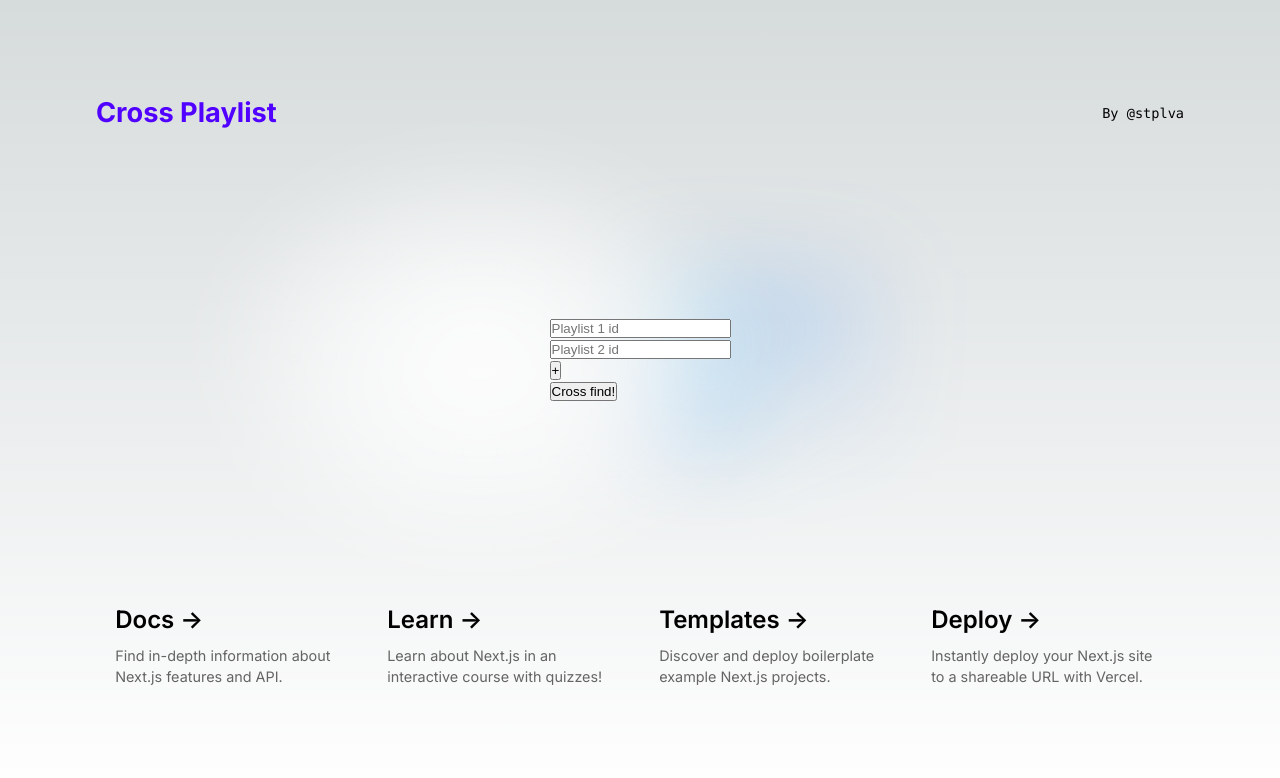
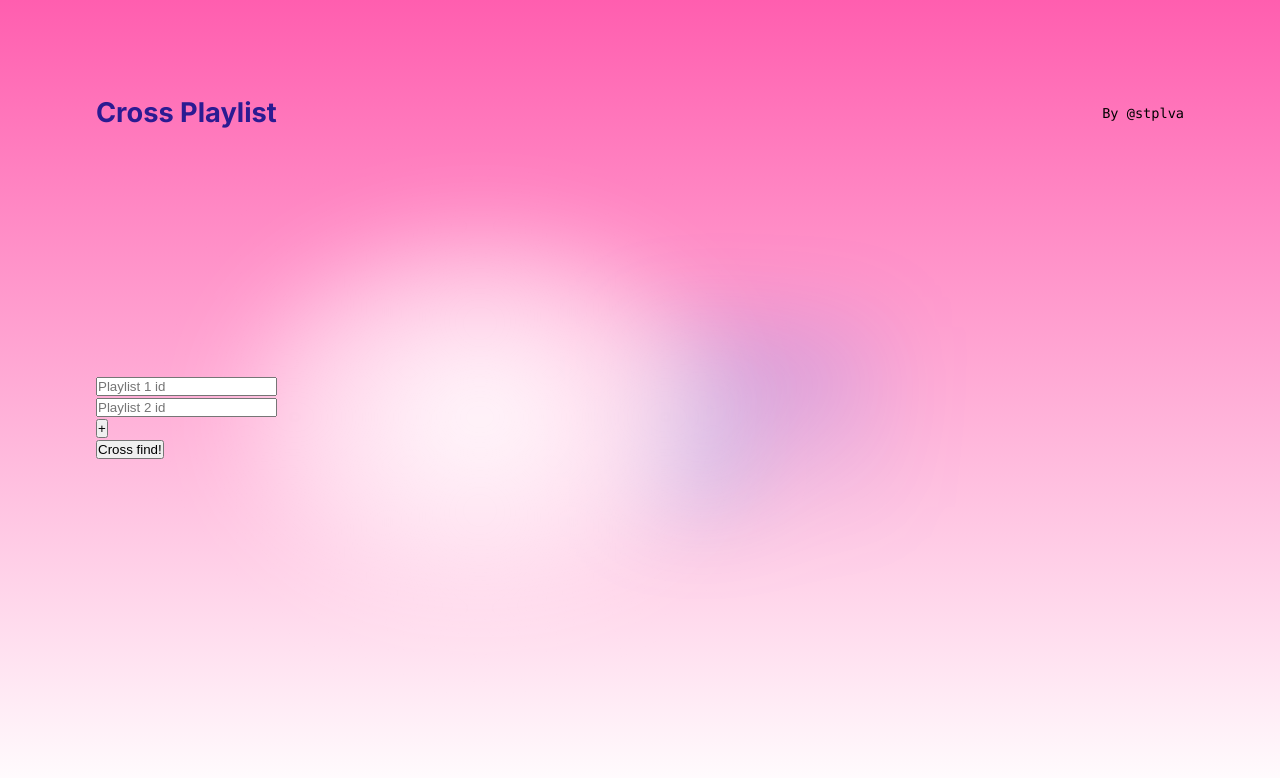
Before and after one commit to stplva/cross-playlist, a Next.js app: page / in a window 1280 px wide. Shown: the top 778 px of the page. Built offline with nearby package versions, Linux system fonts and the light colour scheme.

Commit message:
styles + improve error handling

```diff
--- a/src/pages/api/playlists/cross.ts
+++ b/src/pages/api/playlists/cross.ts
@@ -16,7 +16,7 @@ export default async function handler(
     logger.error(
       `Bad request: no or <2 playlists in query ${JSON.stringify(req.query)}`
     )
-    return res.status(400)
+    return res.status(400).json({})
   }
 
   const result = await findCrossPlaylist(playlistIds)
--- a/src/pages/index.tsx
+++ b/src/pages/index.tsx
@@ -46,7 +46,7 @@ export default function Home() {
   ) => {
     e.preventDefault()
     try {
-      setPlaylistState({ ...playlistState, loading: true })
+      setPlaylistState({ ...emptyPlaylistState, loading: true })
       const res = await fetch(
         `/api/playlists/cross?p=${inputFields.join(',')}`,
         {
@@ -61,11 +61,11 @@ export default function Home() {
           noData: response.length === 0,
         })
       } else {
-        console.log('res', res)
+        throw new Error('Bad Request')
       }
     } catch (e: any) {
       reset()
-      setPlaylistState({ ...playlistState, errorMessage: e.message })
+      setPlaylistState({ ...emptyPlaylistState, errorMessage: e.message })
     }
   }
 
@@ -116,7 +116,7 @@ export default function Home() {
             {inputFields.map((playlistId, index) => {
               return (
                 <div
-                  className="flex content-center mb-2 gap-4"
+                  className={`flex content-center mb-2 gap-4 ${styles.inputFields}`}
                   key={`div-${index}`}
                 >
                   <input
@@ -127,15 +127,14 @@ export default function Home() {
                     name="playlistId"
                     value={playlistId}
                     onChange={(e) => handleFormChange(index, e)}
-                  ></input>
+                  />
                   {playlistId && (
                     <a
                       href={`https://open.spotify.com/playlist/${playlistId}`}
                       target="_blank"
                       rel="noreferrer"
-                      className="underline"
                     >
-                      open playlist
+                      Open it <span>-&gt;</span>
                     </a>
                   )}
                   {/* {() => fetchApi(`/playlist/${playlistId}`)} */}
@@ -147,7 +146,7 @@ export default function Home() {
             </button>
             <div className="flex mt-4 gap-4">
               <button
-                onClick={handleFormSubmit}
+                type="submit"
                 className="block px-4 py-2 rounded-md bg-light-blue font-bold text-md text-red"
               >
                 Cross find!
@@ -185,7 +184,7 @@ export default function Home() {
                         rel="noreferrer"
                         className="underline"
                       >
-                        {track.artists.map((a) => a.name).join(',')} -{' '}
+                        {track.artists.map((a) => a.name).join(', ')} -{' '}
                         {track.name}
                       </a>
                     </li>
@@ -197,66 +196,10 @@ export default function Home() {
               )}
             </ul>
           </div>
-          {playlistState.errorMessage && <p>{playlistState.errorMessage}</p>}
         </div>
 
-        <div className={styles.grid}>
-          <a
-            href="https://nextjs.org/docs?utm_source=create-next-app&utm_medium=default-template&utm_campaign=create-next-app"
-            className={styles.card}
-            target="_blank"
-            rel="noopener noreferrer"
-          >
-            <h2>
-              Docs <span>-&gt;</span>
-            </h2>
-            <p>
-              Find in-depth information about Next.js features and&nbsp;API.
-            </p>
-          </a>
-
-          <a
-            href="https://nextjs.org/learn?utm_source=create-next-app&utm_medium=default-template&utm_campaign=create-next-app"
-            className={styles.card}
-            target="_blank"
-            rel="noopener noreferrer"
-          >
-            <h2>
-              Learn <span>-&gt;</span>
-            </h2>
-            <p>
-              Learn about Next.js in an interactive course with&nbsp;quizzes!
-            </p>
-          </a>
-
-          <a
-            href="https://vercel.com/templates?framework=next.js&utm_source=create-next-app&utm_medium=default-template&utm_campaign=create-next-app"
-            className={styles.card}
-            target="_blank"
-            rel="noopener noreferrer"
-          >
-            <h2>
-              Templates <span>-&gt;</span>
-            </h2>
-            <p>
-              Discover and deploy boilerplate example Next.js&nbsp;projects.
-            </p>
-          </a>
-
-          <a
-            href="https://vercel.com/new?utm_source=create-next-app&utm_medium=default-template&utm_campaign=create-next-app"
-            className={styles.card}
-            target="_blank"
-            rel="noopener noreferrer"
-          >
-            <h2>
-              Deploy <span>-&gt;</span>
-            </h2>
-            <p>
-              Instantly deploy your Next.js site to a shareable URL
-              with&nbsp;Vercel.
-            </p>
-          </a>
+        <div>
+          {playlistState.errorMessage && <p>{playlistState.errorMessage}</p>}
         </div>
       </main>
     </>
--- a/src/styles/Home.module.css
+++ b/src/styles/Home.module.css
@@ -8,9 +8,9 @@
 }
 
 .description {
-  display: inherit;
-  justify-content: inherit;
-  align-items: inherit;
+  display: flex;
+  justify-content: space-between;
+  align-items: center;
   font-size: 0.85rem;
   max-width: var(--max-width);
   width: 100%;
@@ -26,7 +26,7 @@
 }
 
 .description h1 {
-  color: #5101ff;
+  color: var(--heading);
 }
 
 .code {
@@ -34,43 +34,12 @@
   font-family: var(--font-mono);
 }
 
-.grid {
-  display: grid;
-  grid-template-columns: repeat(4, minmax(25%, auto));
-  width: var(--max-width);
-  max-width: 100%;
-}
-
-.card {
-  padding: 1rem 1.2rem;
-  border-radius: var(--border-radius);
-  background: rgba(var(--card-rgb), 0);
-  border: 1px solid rgba(var(--card-border-rgb), 0);
-  transition: background 200ms, border 200ms;
-}
-
-.card span {
-  display: inline-block;
-  transition: transform 200ms;
-}
-
-.card h2 {
-  font-weight: 600;
-  margin-bottom: 0.7rem;
-}
-
-.card p {
-  margin: 0;
-  opacity: 0.6;
-  font-size: 0.9rem;
-  line-height: 1.5;
-  max-width: 30ch;
-}
-
 .center {
+  width: 100%;
   display: flex;
   justify-content: center;
   align-items: center;
+  column-gap: 2rem;
   position: relative;
   padding: 4rem 0;
 }
@@ -99,18 +68,20 @@
   transform: translateZ(0);
 }
 
-.center form {
+.center form,
+.center div {
   z-index: 1;
+  flex: 1;
+}
+
+.inputFields a > span {
+  display: inline-block;
+  transition: transform 200ms;
 }
 
 /* Enable hover only on non-touch devices */
 @media (hover: hover) and (pointer: fine) {
-  .card:hover {
-    background: rgba(var(--card-rgb), 0.1);
-    border: 1px solid rgba(var(--card-border-rgb), 0.15);
-  }
-
-  .card:hover span {
+  .inputFields a:hover > span {
     transform: translateX(4px);
   }
 }
@@ -121,19 +92,12 @@
     padding: 4rem;
   }
 
-  .grid {
-    grid-template-columns: 1fr;
-    margin-bottom: 120px;
-    max-width: 320px;
-    text-align: center;
-  }
-
-  .card {
-    padding: 1rem 2.5rem;
-  }
-
-  .card h2 {
-    margin-bottom: 0.5rem;
+  .center {
+    flex-direction: column;
+    justify-content: center;
+    align-items: flex-start;
+    row-gap: 3rem;
+    padding-top: 1rem;
   }
 
   .description {
@@ -165,16 +129,9 @@
     background: linear-gradient(
       to bottom,
       transparent 0%,
-      rgb(var(--background-end-rgb)) 40%
+      var(--background-end) 60%
     );
     z-index: 1;
-  }
-}
-
-/* Tablet and Smaller Desktop */
-@media (min-width: 701px) and (max-width: 1120px) {
-  .grid {
-    grid-template-columns: repeat(2, 50%);
   }
 }
 
--- a/src/styles/globals.css
+++ b/src/styles/globals.css
@@ -5,9 +5,11 @@
     'Roboto Mono', 'Oxygen Mono', 'Ubuntu Monospace', 'Source Code Pro',
     'Fira Mono', 'Droid Sans Mono', 'Courier New', monospace;
 
-  --foreground-rgb: 0, 0, 0;
-  --background-start-rgb: 214, 219, 220;
-  --background-end-rgb: 255, 255, 255;
+  --text: #000;
+  --background-start: #ff5eaf;
+  --background-end: #fff;
+
+  --heading: #2b1b92;
 
   --primary-glow: conic-gradient(
     from 180deg at 50% 50%,
@@ -25,9 +27,11 @@
 
 @media (prefers-color-scheme: dark) {
   :root {
-    --foreground-rgb: 255, 255, 255;
-    --background-start-rgb: 0, 0, 0;
-    --background-end-rgb: 0, 0, 0;
+    --text: #fff;
+    --background-start: #000;
+    --background-end: #000;
+
+    --heading: #ff0080;
 
     --primary-glow: radial-gradient(rgba(1, 65, 255, 0.4), rgba(1, 65, 255, 0));
     --secondary-glow: linear-gradient(
@@ -52,13 +56,12 @@ body {
 }
 
 body {
-  color: rgb(var(--foreground-rgb));
+  color: var(--text);
   background: linear-gradient(
-      to bottom,
-      transparent,
-      rgb(var(--background-end-rgb))
-    )
-    rgb(var(--background-start-rgb));
+    to bottom,
+    var(--background-start),
+    var(--background-end)
+  );
 }
 
 a {
```
